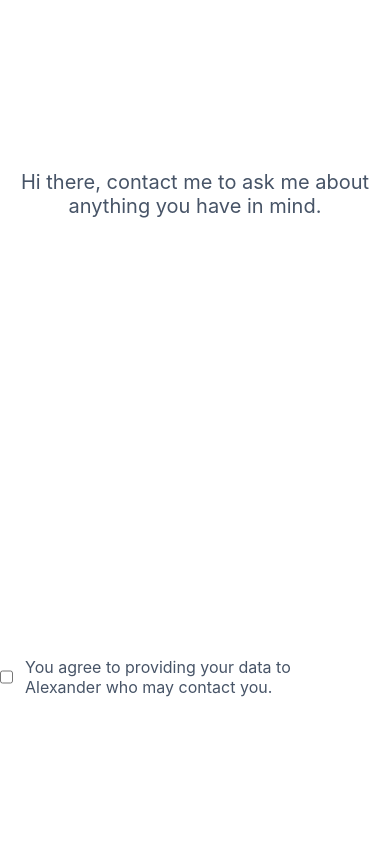
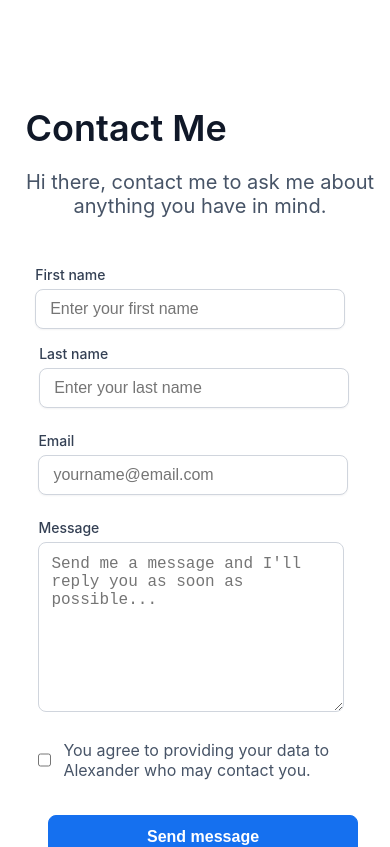
Before and after one commit to Alexander-OE/linktree, a React (Create React App) app: page /contact in a window 390 px wide. Shown: the top 847 px of the page. Built offline with nearby package versions, Linux system fonts and the light colour scheme.

Commit message:
Refactored mobile view

```diff
--- a/src/Contact.css
+++ b/src/Contact.css
@@ -125,8 +125,239 @@
   margin-bottom: 100px;
   background-color: #1570ef;
   border: 1px solid #1570ef;
-  color: #e2e7f0;
+  color: #FFFFFF;
   border-radius: 8px;
   font-weight: 600;
   font-size: 16px;
 }
+
+#btn__submit:hover {
+  cursor: pointer;
+}
+
+.icons {
+  display: flex;
+  justify-content: center;
+  margin-top: 20px;
+  margin-bottom: 26px;
+}
+
+@media (max-width: 1024px) {
+  h2 {
+    position: relative;
+    left: 14rem;
+  }
+
+  .text {
+    position: relative;
+    left: 14rem;
+  }
+
+  #email {
+    position: relative;
+    left: 14rem;
+  }
+
+  .group {
+    position: relative;
+    left: 14rem;
+  }
+
+  #btn__submit {
+    position: relative;
+    left: 14rem;
+  }
+}
+
+@media (max-width: 912px) {
+  h2 {
+    position: relative;
+    left: 8rem;
+  }
+
+  p {
+    padding-right: 4rem;
+  }
+
+  .text {
+    position: relative;
+    left: 8rem;
+  }
+
+  #email {
+    position: relative;
+    left: 8rem;
+  }
+
+  .group {
+    position: relative;
+    left: 8rem;
+  }
+
+  #btn__submit {
+    position: relative;
+    left: 8rem;
+  }
+}
+
+@media (max-width: 768px) {
+  h2 {
+    position: relative;
+    left: 3rem;
+  }
+
+  p {
+    padding-right: 5rem;
+  }
+
+  .text {
+    position: relative;
+    left: 3rem;
+    flex-wrap: wrap;
+  }
+
+  #email {
+    position: relative;
+    left: 3rem;
+  }
+
+  .group {
+    position: relative;
+    left: 3rem;
+  }
+
+  #btn__submit {
+    position: relative;
+    left: 3rem;
+    padding: 12px 250px;
+  }
+}
+
+@media (max-width: 650px) {
+  h2 {
+    position: relative;
+    left: 3rem;
+  }
+
+  p {
+    position: relative;
+    left: 3rem;
+    width: 500px;
+  }
+
+  .text {
+    position: relative;
+    left: 3rem;
+    flex-wrap: wrap;
+  }
+
+  .first__input {
+    margin-bottom: 1rem;
+    width: 450px;
+  }
+
+  .last__input{
+    width: 450px;
+  }
+
+  #last__name {
+    padding-left: 4px;
+
+  }
+  #email {
+    position: relative;
+    left: 3rem;
+  }
+
+
+.email__input {
+  width: 450px;
+}
+
+
+#message {
+  padding: 12px;
+ width: 450px;
+}
+
+  .group {
+    position: relative;
+    left: 3rem;
+  }
+
+  #btn__submit {
+    position: relative;
+    left: 3rem;
+    padding: 12px 190px;
+  }
+}
+
+
+@media (max-width: 416px) {
+  h2 {
+    position: relative;
+    left: 1.6rem;
+  }
+
+  p {
+    position: relative;
+    left: 0rem;
+    width: 400px;
+  }
+
+  .text {
+    position: relative;
+    left: 2.2rem;
+    flex-wrap: wrap;
+  }
+
+  .first__input {
+    margin-bottom: 1rem;
+    width: 280px;
+  font-size: 16px;
+
+  }
+
+  .last__input{
+    width: 280px;
+  font-size: 16px;
+
+  }
+
+  #last__name {
+    padding-left: 4px;
+
+  }
+  #email {
+    position: relative;
+    left: 2.4rem;
+  }
+
+
+.email__input {
+  width: 280px;
+  font-size: 16px;
+}
+
+
+#message {
+  padding: 12px;
+ width: 280px;
+ font-size: 16px;
+}
+
+  .group {
+    position: relative;
+    left: 2.4rem;
+  }
+
+.check__box{
+  margin-left: 2.4rem;
+}
+
+  #btn__submit {
+    position: relative;
+    left: 3rem;
+    padding: 12px 98px;
+  }
+}
--- a/src/Contact.js
+++ b/src/Contact.js
@@ -1,5 +1,6 @@
 import "./Contact.css";
-
+import Zuri from "./img/zuri.png";
+import ing from "./img/ing.png";
 const Contact = () => {
   return <>
     <form action="">
@@ -10,17 +11,17 @@
         <div className="text">
             <div id="first__name">
                 <h4>First name</h4>
-                <input type="text" className="first__input" placeholder="Enter your first name"/>
+                <input type="text" className="first__input" placeholder="Enter your first name" required/>
             </div>
             <div id="last__name">
                 <h4>Last name</h4>
-                <input type="text" className="last__input" placeholder="Enter your last name"/>
+                <input type="text" className="last__input" placeholder="Enter your last name" required/>
             </div>
         </div>
 
         <div id="email">
             <h4>Email</h4>
-            <input type="text" className="email__input" placeholder="yourname@email.com"/>
+            <input type="text" className="email__input" placeholder="yourname@email.com" required/>
         </div>
 
         <div className="group">
@@ -33,6 +34,11 @@
             <h5>You agree to providing your data to Alexander who may contact you.</h5>
         </div>
         <button id="btn__submit">Send message</button>
+        <div className="footer">
+      <img src={Zuri} alt="zuri__img" />
+      <h3>HNG Internship 9 Frontend Task</h3>
+      <img src={ing} alt="" />
+    </div>
     </form>
   </>;
 };
```
